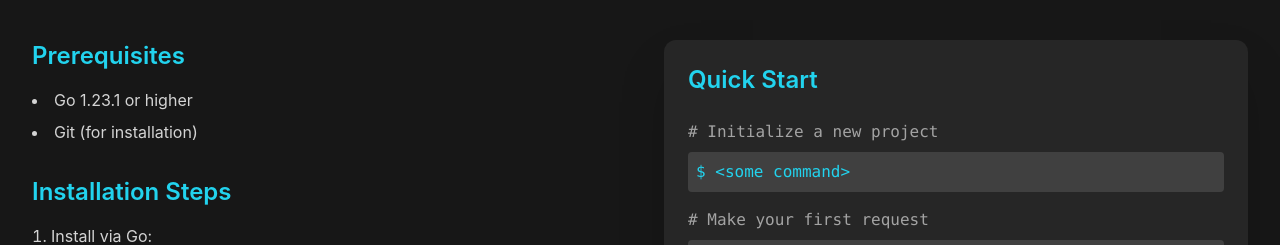
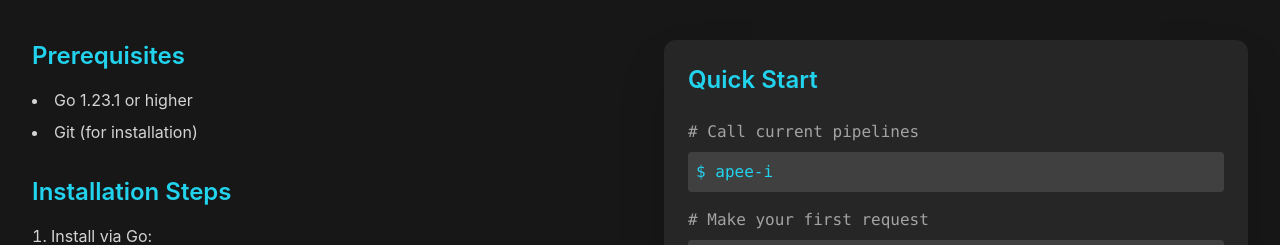
Before and after one commit to apee-i/landing, a Next.js app: page / in a window 1280 px wide. Shown: the part 1480-1725 px from the top of the page. Built offline with nearby package versions, Linux system fonts and the light colour scheme; no server answers.

Commit message:
chore - checking if pipeline works by changing installation text

```diff
--- a/components/Installation.tsx
+++ b/components/Installation.tsx
@@ -50,9 +50,9 @@ const Installation = () => {
               </h3>
               <div className="space-y-4 font-mono">
                 <div className="space-y-2">
-                  <p className="text-neutral-400"># Initialize a new project</p>
+                  <p className="text-neutral-400"># Call current pipelines</p>
                   <div className="bg-neutral-700 p-2 rounded">
-                    <code className="text-cyan-400">$ {`<some command>`}</code>
+                    <code className="text-cyan-400">$ {`apee-i`}</code>
                   </div>
                 </div>
 
```
